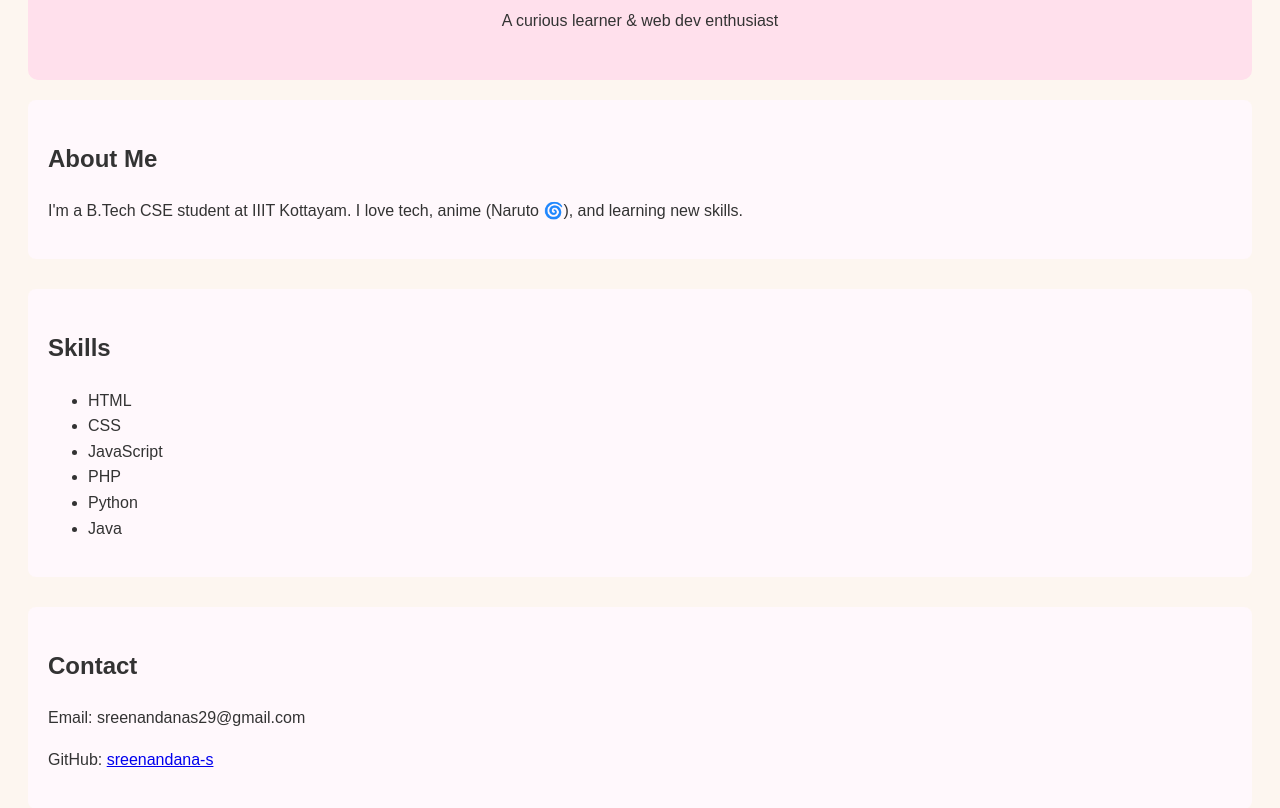
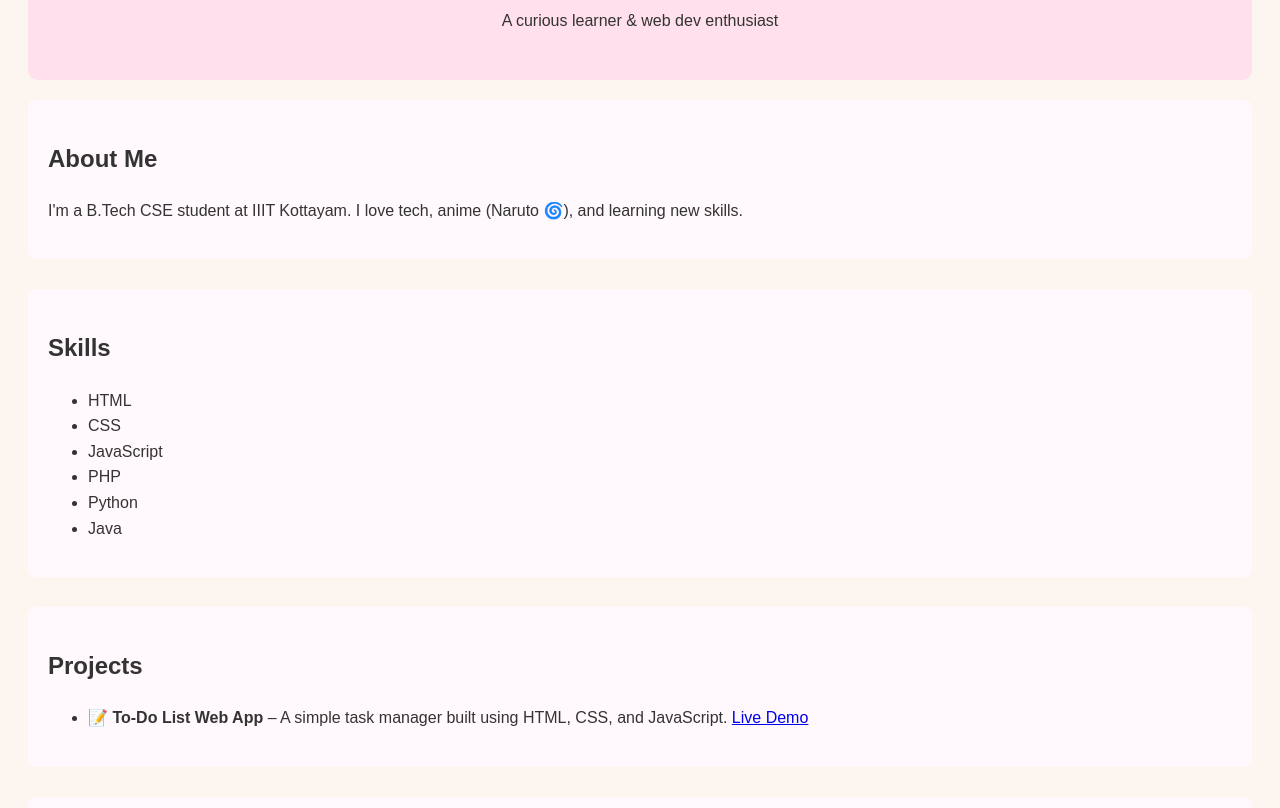
Before and after one commit to sreenandana-s/my-portfolio, a plain HTML site: page index.html in a window 1280 px wide. Shown: the part 144-952 px from the top of the page. Drawn offline with Linux system fonts and the light colour scheme.

Commit message:
Update index.html

```diff
--- a/index.html
+++ b/index.html
@@ -29,6 +29,15 @@
       <li>Java</li>
     </ul>
   </section>
+<section id="projects">
+  <h2>Projects</h2>
+  <ul>
+    <li>
+      <strong>📝 To-Do List Web App</strong> – A simple task manager built using HTML, CSS, and JavaScript.
+      <a href="todo-app/index.html" target="_blank">Live Demo</a>
+    </li>
+  </ul>
+</section>
 
   <section id="contact">
     <h2>Contact</h2>
```
